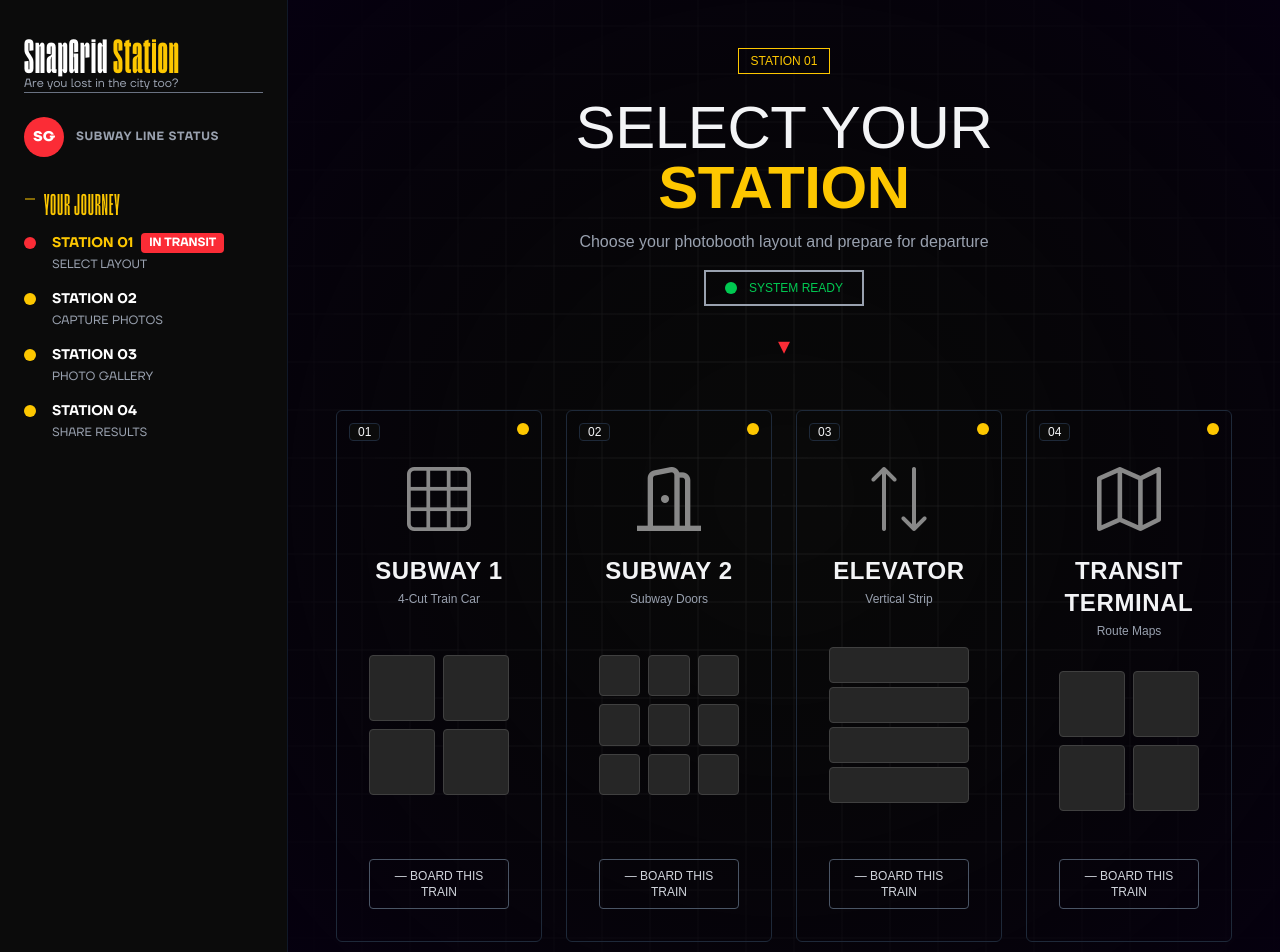
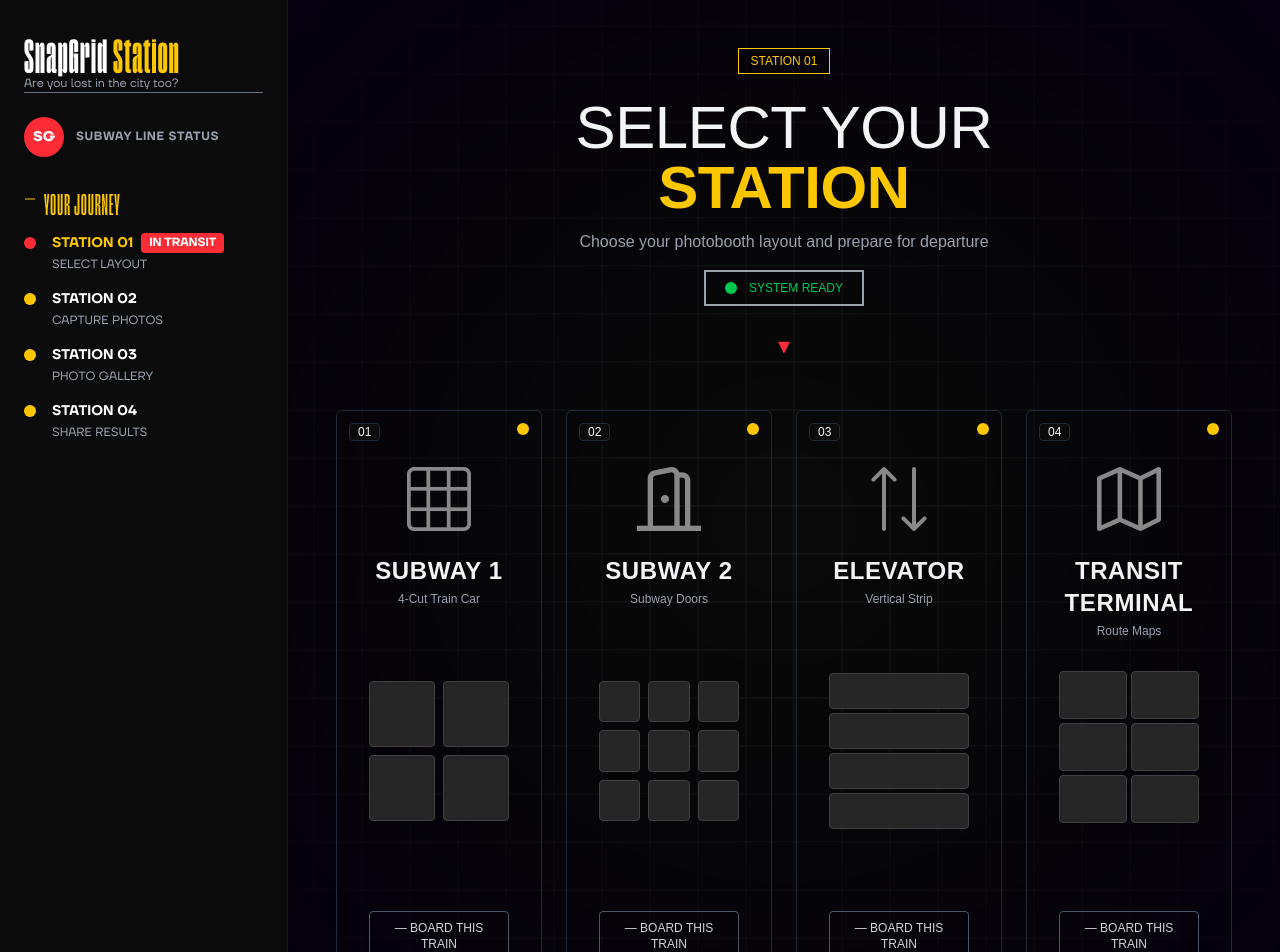
Before and after one commit to marvinjameserosa/snapgrid-frontend, a Next.js app in the folder snapgrid/: page /grid-layout-selection in a window 1280 px wide. Shown: the top 952 px of the page. Built offline with nearby package versions, Linux system fonts and the light colour scheme.

Commit message:
chore: fix grid layout on transit terminal

```diff
--- a/snapgrid/components/sections/Grid-Layout.tsx
+++ b/snapgrid/components/sections/Grid-Layout.tsx
@@ -119,9 +119,9 @@ function StationCard({ station }: { station: Station }) {
         );
       default:
         return (
-          <div className="grid grid-cols-2 gap-2 w-full">
-            {Array.from({ length: 4 }).map((_, i) => (
-              <div key={i} className="aspect-square bg-neutral-800 border border-neutral-700 rounded-sm" />
+          <div className="grid grid-cols-2 gap-1 w-full mb-10">
+            {Array.from({ length: 6 }).map((_, i) => (
+              <div key={i} className=" w-full h-12 sm:h-12  bg-neutral-800 border border-neutral-700 rounded-sm" />
             ))}
           </div>
         );
```
